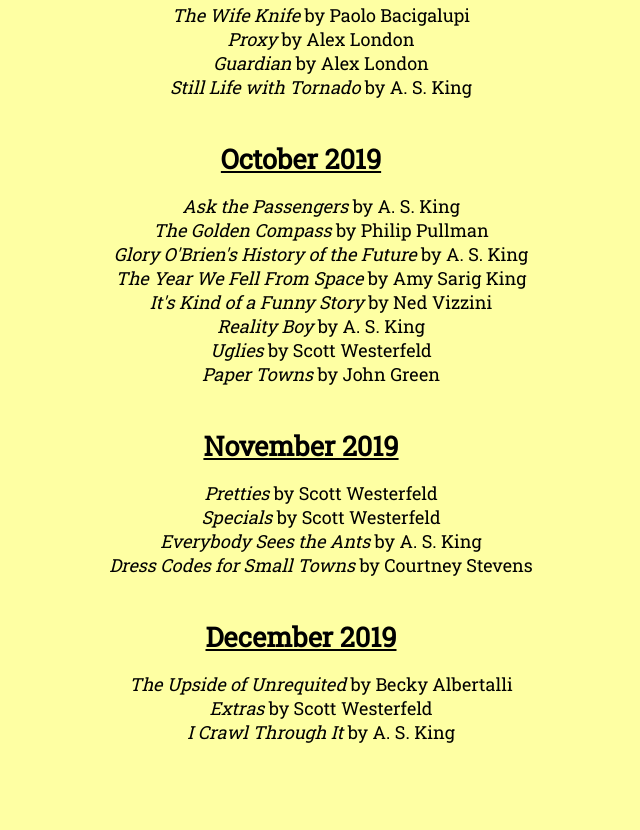
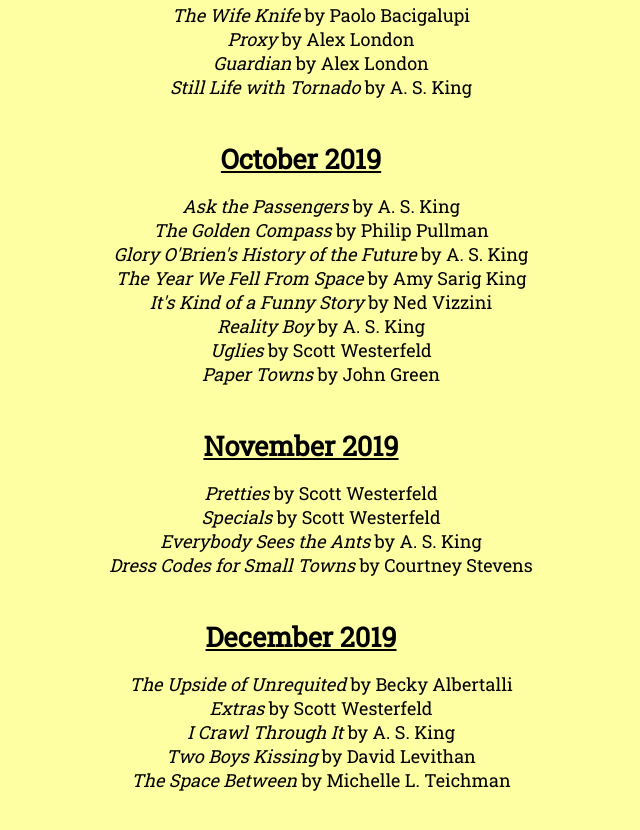
Before and after one commit to CassieReads/CassieReads.github.io, a plain HTML site: page booksread.html in a window 1280 px wide. Shown: the part 2188-3018 px from the top of the page, without its empty margins (339-979 px from the left). Before the commit the page ends 2974 px from the top, so only its background shows below. Drawn offline with Linux system fonts and the light colour scheme; a web font is replaced by a local one.

Commit message:
Update booksread.html

```diff
--- a/booksread.html
+++ b/booksread.html
@@ -139,6 +139,8 @@
                 <li><i>The Upside of Unrequited</i> by Becky Albertalli</li>
 		<li><i>Extras</i> by Scott Westerfeld</li>
 		<li><i>I Crawl Through It</i> by A. S. King</li>
+		<li><i>Two Boys Kissing</i> by David Levithan</li>
+		<li><i>The Space Between</i> by Michelle L. Teichman</li>
             </ul>
         </main>
     </body>
```
